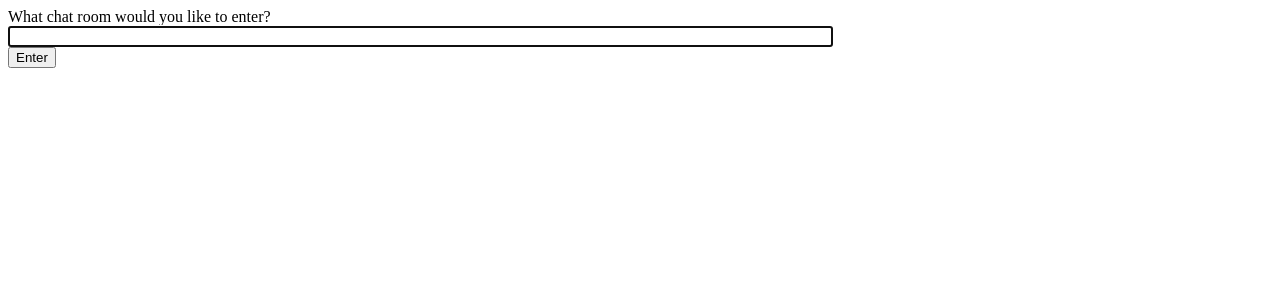
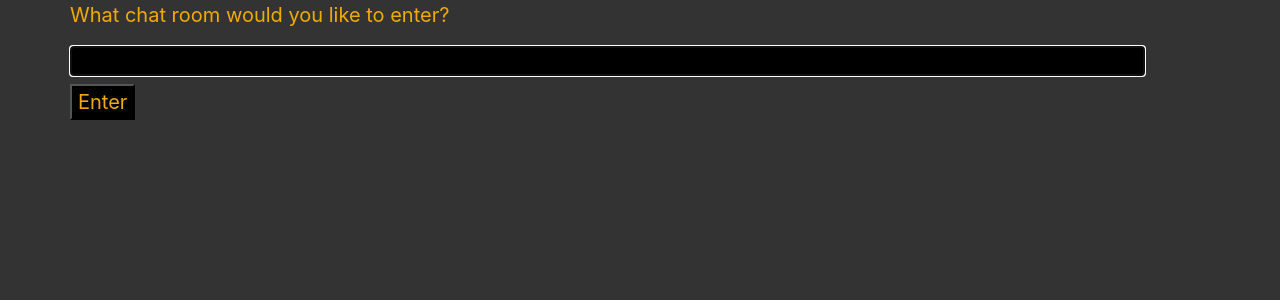
Before and after one commit to chucksqll/django-tictactoe, a Django app: page /server/ in a window 1280 px wide. Shown: the top 300 px of the page. Run offline with Django 3.2, Linux system fonts and the light colour scheme; some libraries are stand-ins or nearby versions.

Commit message:
added css to index.html in index.css

```diff
--- /dev/null
+++ b/server/static/server/index.css
@@ -0,0 +1,17 @@
+body{
+	background-color: #333333;
+}
+.intro{
+	color: #f1ab05;
+	font-size: 20px;
+}
+#room-name-input{
+	color: white;
+	background-color: black;
+}
+#room-name-submit{
+	color: #f1ab05;
+	font-size: 20px;
+	background-color: black;
+	margin-top: 8px;
+}
--- a/server/templates/server/index.html
+++ b/server/templates/server/index.html
@@ -1,14 +1,25 @@
+{% load static %}
 <!DOCTYPE html>
 <html>
 <head>
     <meta charset="utf-8"/>
+    <meta name="viewport" content="width=device-width, initial-scale=1, shrink-to-fit=no">
     <title>Server Rooms</title>
+    <link rel="stylesheet" href="https://stackpath.bootstrapcdn.com/bootstrap/4.5.2/css/bootstrap.min.css" integrity="sha384-JcKb8q3iqJ61gNV9KGb8thSsNjpSL0n8PARn9HuZOnIxN0hoP+VmmDGMN5t9UJ0Z" crossorigin="anonymous">
+    <link rel="stylesheet" type="text/css" href="{% static 'server/index.css' %}">
 </head>
 <body>
-    What chat room would you like to enter?<br>
-    <input id="room-name-input" type="text" size="100"><br>
-    <input id="room-name-submit" type="button" value="Enter">
-
+    <div class="container">
+        <div class="row">
+            <p class="intro">What chat room would you like to enter?</p>
+        </div>
+        <div class="row">
+            <input id="room-name-input" type="text" size="100">
+        </div>
+        <div class="row">
+            <input id="room-name-submit" type="button" value="Enter">
+        </div>
+    </div>
     <script>
         document.querySelector('#room-name-input').focus();
         document.querySelector('#room-name-input').onkeyup = function(e) {
```
